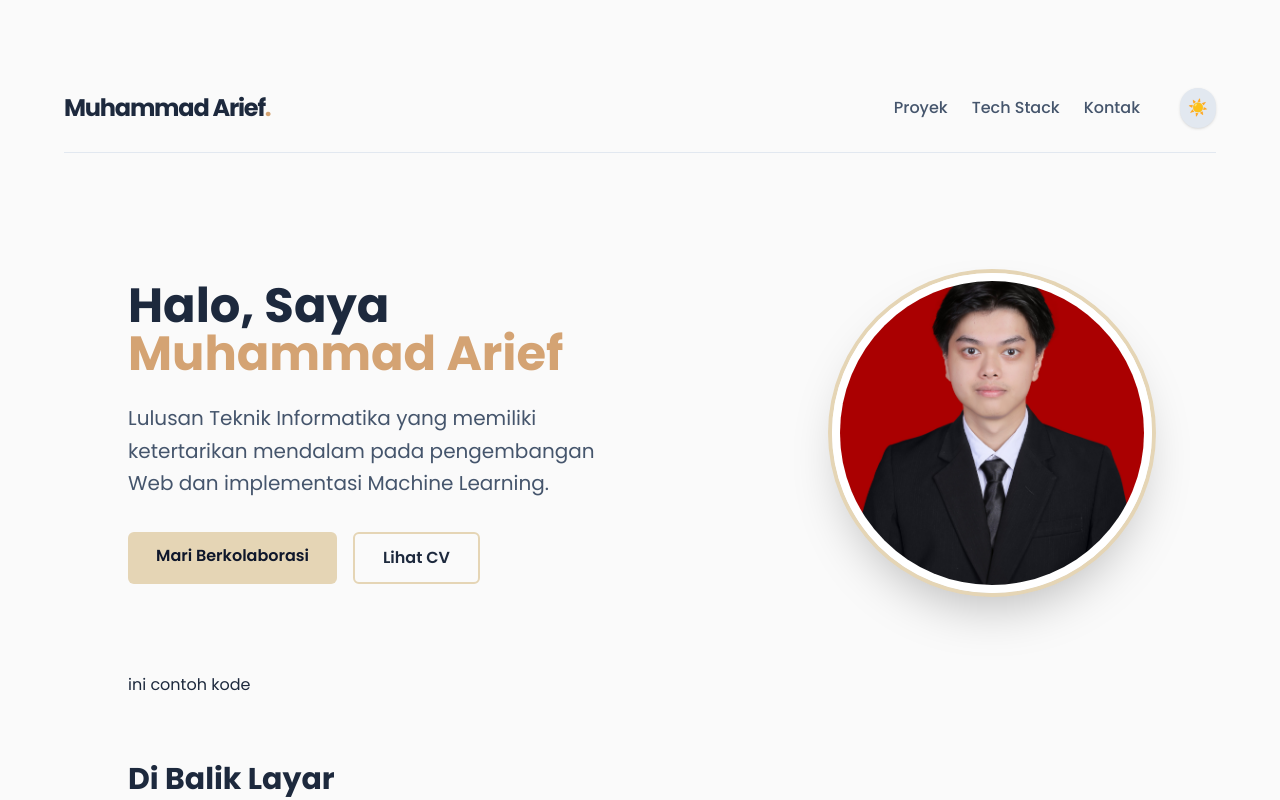
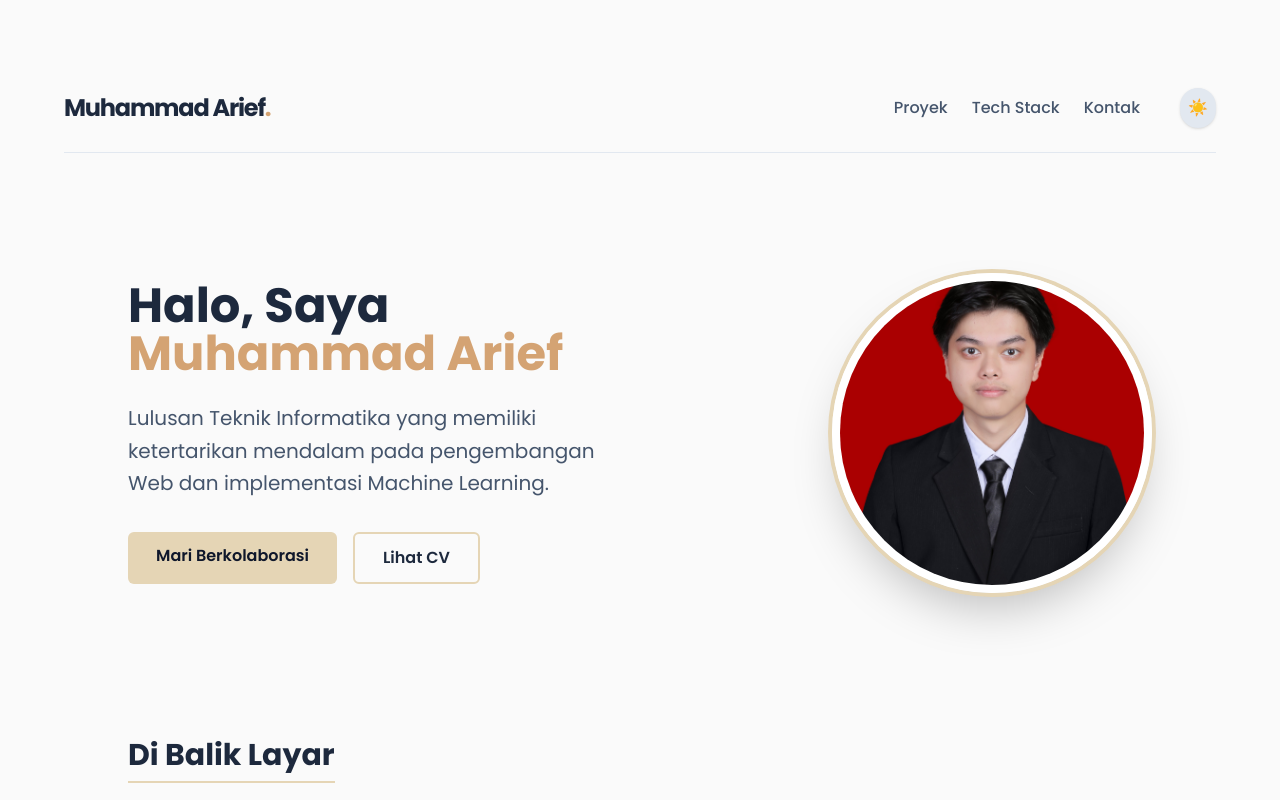
Before and after one commit to mhdarieff/portofolio, a Next.js app: page / in a window 1280 px wide. Shown: the top 800 px of the page. Built offline with nearby package versions, Linux system fonts and the light colour scheme.

Commit message:
hapus ini contoh kode

```diff
--- a/app/page.tsx
+++ b/app/page.tsx
@@ -15,7 +15,6 @@
       <Navbar />
       <main className="max-w-5xl mx-auto">
         <Hero />
-        <h1>ini contoh kode</h1>
 
         <FadeIn delay={100}><About /></FadeIn>
 
```
